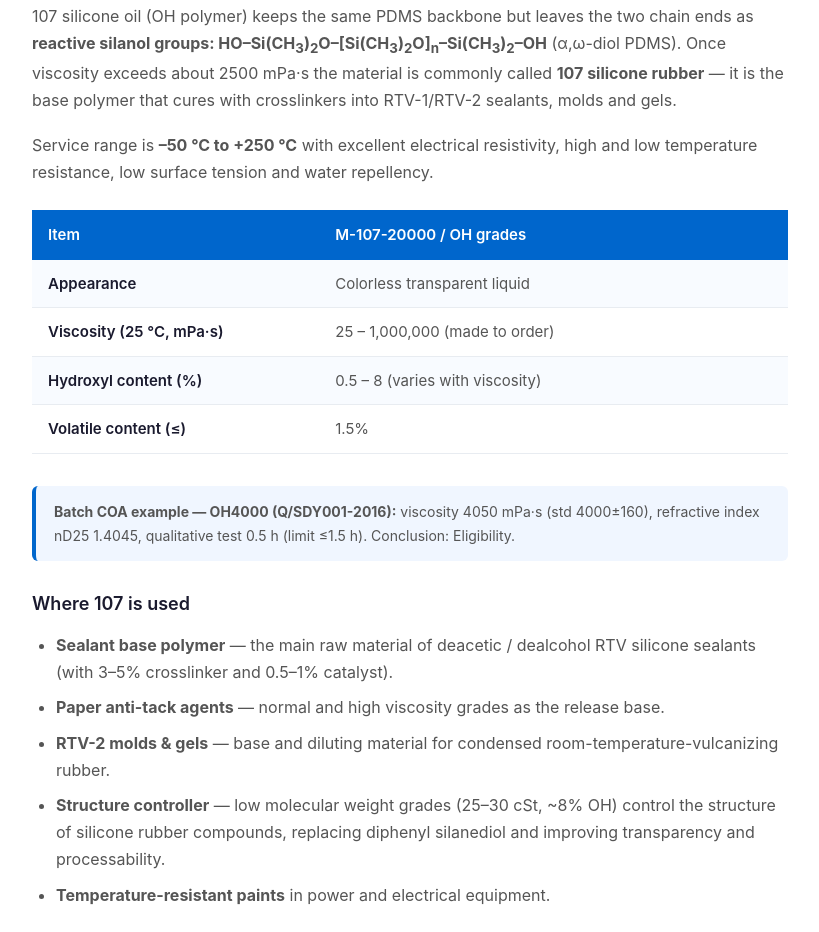
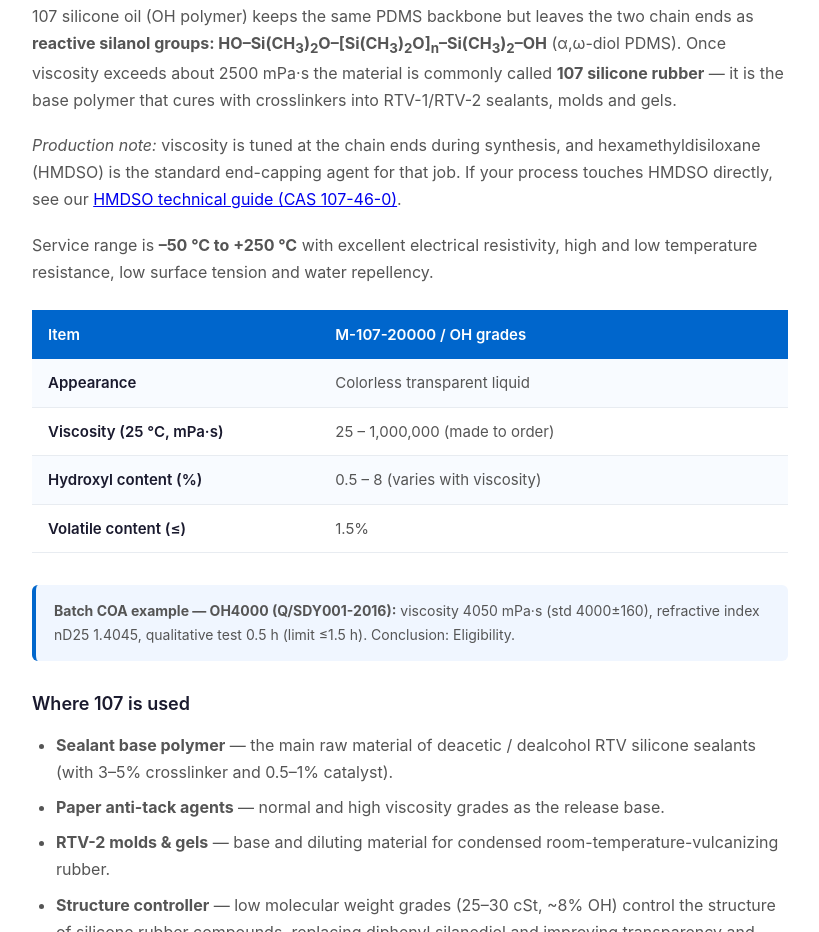
Before and after one commit to echo-moontech/ahmoon-website, a plain HTML site: page articles/silicone-oil-201-107-vinyl-technical-guide.html in a window 1280 px wide. Shown: the part 3735-4667 px from the top of the page, without its empty margins (230-1049 px from the left). Drawn offline with Linux system fonts and the light colour scheme.

Commit message:
GSC-driven tweaks: platinum keyword in Karstedt title, uses/viscosity in dimethyl title, HMDSO internal link from 107 section

```diff
--- a/articles/silicone-oil-201-107-vinyl-technical-guide.html
+++ b/articles/silicone-oil-201-107-vinyl-technical-guide.html
@@ -335,6 +335,7 @@
 
                 <h2 id="hydroxyl">2. Hydroxyl Silicone Oil (107 Series, CAS 70131-67-8)</h2>
                 <p>107 silicone oil (OH polymer) keeps the same PDMS backbone but leaves the two chain ends as <strong>reactive silanol groups: HO&ndash;Si(CH<sub>3</sub>)<sub>2</sub>O&ndash;[Si(CH<sub>3</sub>)<sub>2</sub>O]<sub>n</sub>&ndash;Si(CH<sub>3</sub>)<sub>2</sub>&ndash;OH</strong> (&alpha;,&omega;-diol PDMS). Once viscosity exceeds about 2500 mPa·s the material is commonly called <strong>107 silicone rubber</strong> &mdash; it is the base polymer that cures with crosslinkers into RTV-1/RTV-2 sealants, molds and gels.</p>
+                <p><em>Production note:</em> viscosity is tuned at the chain ends during synthesis, and hexamethyldisiloxane (HMDSO) is the standard end-capping agent for that job. If your process touches HMDSO directly, see our <a href="/articles/hmdso-hexamethyldisiloxane-technical-guide">HMDSO technical guide (CAS 107-46-0)</a>.</p>
                 <p>Service range is <strong>&ndash;50&nbsp;°C to +250&nbsp;°C</strong> with excellent electrical resistivity, high and low temperature resistance, low surface tension and water repellency.</p>
 
                 <div class="spec-table-wrap">
```
Also changed, not shown: articles/karstedt-platinum-catalyst-technical-guide.html (+1 -1 lines), products/dimethyl-silicone-oil.html (+2 -2 lines).
